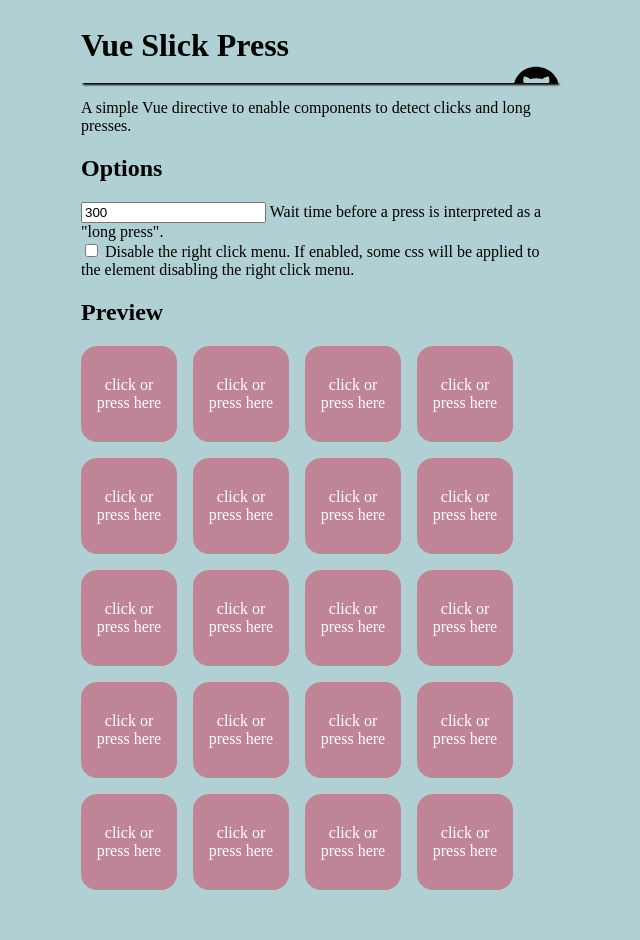
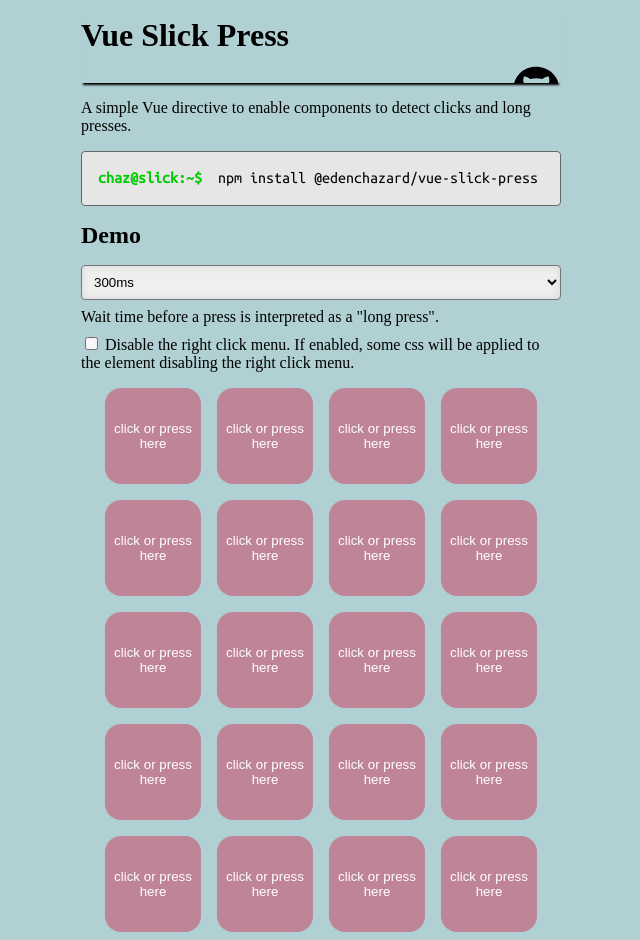
Before and after one commit to edenchazard/vue-long-press, a Vue app: page / in a window 1280 px wide. Shown: the whole page, without its empty margins (319-959 px from the left). Before the commit the page ends 898 px from the top, so only its background shows below. Built offline with nearby package versions, Linux system fonts and the light colour scheme.

Commit message:
improve demo

```diff
--- a/src/App.vue
+++ b/src/App.vue
@@ -29,38 +29,40 @@
 
     <main>
       <section>
-        <h2>Options</h2>
-        <form>
-          <div>
-            <input type="number" id="waitTime" v-model.number="waitTime" />
+        <code>npm install @edenchazard/vue-slick-press</code>
+      </section>
+
+      <section id="demo">
+        <div id="settings">
+          <h2>Demo</h2>
+          <select v-model.number="waitTime" id="waitTime">
+            <option value="300">300ms</option>
+            <option value="600">600ms</option>
+            <option value="1000">1s</option>
+            <option value="2000">2s</option>
+          </select>
           <label for="waitTime">
             Wait time before a press is interpreted as a "long press".
           </label>
-          </div>
           <div>
             <input
               type="checkbox"
               id="disableRightClick"
               v-model="disableRightClick"
             />
-            <label for="waitTime">
+            <label for="disableRightClick">
               Disable the right click menu. If enabled, some css will be applied
               to the element disabling the right click menu.
             </label>
           </div>
-        </form>
-      </section>
-      <section>
-        <h2>Preview</h2>
+        </div>
+
         <div id="grid">
-          <div
-            class="item-wrapper"
+          <button
             v-for="item in items"
-            :class="{ selected: item.selected }"
-          >
-            <div
+            :aria-pressed="item.selected"
             class="item"
-              :class="{ clicked: item.clicked }"
+            :class="{ clicked: item.clicked, selected: item.selected }"
             v-slickPress="{
               onClick: () => (item.clicked = true),
               onLongPress: () => (item.selected = !item.selected),
@@ -70,8 +72,7 @@
             @animationend="item.clicked = false"
           >
             click or press here
-            </div>
-          </div>
+          </button>
         </div>
       </section>
     </main>
@@ -96,17 +97,69 @@ onMounted(() => {});
 </script>
 
 <style scoped>
+*:focus-visible {
+  outline: 5px solid rgba(100, 148, 237, 0.521);
+}
+input,
+select {
+  padding: 0.5rem;
+  box-shadow: inset 0px 0px 10px 0px #00000017;
+  border-radius: 0.25rem;
+}
+
+h1,
+h2 {
+  margin: 0.5rem 0;
+}
+h1 {
+  line-height: 1.4rem;
+}
+
+header {
+  padding: 0.5rem 0 0 0;
+}
+
+section {
+  margin-top: 0.5rem;
+}
+code,
+code::before {
+  font-family: 'Ubuntu Mono', monospace;
+}
+
+code {
+  background: hsl(0, 0%, 90%);
+  border: 1px solid hsl(0, 0%, 40%);
+  border-radius: 0.25rem;
+  padding: 1rem;
+  width: 100%;
+  box-sizing: border-box;
+  display: block;
+  cursor: pointer;
+  word-break: break-all;
+  line-height: 1.3em;
+}
+
+code:hover {
+  background: hsl(0, 0%, 90%) linear-gradient(to right, hsl(0, 0%, 90%), #fff)
+    no-repeat;
+  background-size: 25%;
+  animation: shine 3s infinite linear;
+}
+
+code::before {
+  content: 'chaz@slick:~$';
+  color: hsl(120, 100%, 40%);
+  font-weight: 900;
+  margin-right: 1rem;
+  user-select: none;
+}
+
 #container {
   max-width: 30rem;
   margin: 0 auto;
 }
 
-h1 {
-  line-height: 1rem;
-}
-header {
-  padding: 0.5rem 0 0 0;
-}
 #menu {
   min-height: 4.2rem;
   box-shadow: 0 4px 2px -2px #000;
@@ -146,13 +199,27 @@ header {
 #github:hover .label {
   transform: translateY(0%);
 }
+
+#demo {
+  display: flex;
+  flex-direction: column;
+  gap: 1rem;
+}
+
+#settings {
+  display: flex;
+  flex-direction: column;
+  gap: 0.5rem;
+}
+
 #grid {
   display: grid;
   grid-template-columns: repeat(auto-fill, 6rem);
   gap: 1rem;
+  justify-content: center;
 }
 
-#grid .item-wrapper {
+#grid .item {
   background: #c08497;
   cursor: pointer;
   height: 6rem;
@@ -163,29 +230,24 @@ header {
   border-radius: 1rem;
   position: relative;
   box-sizing: border-box;
-  transition: border 500ms;
+  border: 0px solid transparent;
+  transition:
+    border 200ms linear,
+    transform 200ms linear;
+  padding: 0.5rem;
+  flex: 1;
+  align-items: center;
 }
 
-#grid .item-wrapper.selected {
+#grid .item.selected {
+  transform: scale(0.8);
   border: 5px solid #00e1ffa4;
 }
-#grid .item-wrapper.selected .item {
-  transform: scale(0.8);
-}
 
-#grid .item {
-  padding: 0.5rem;
-  flex: 1;
-  display: flex;
-  align-items: center;
-  border: 0px none;
-  transition:
-    border 0.5s linear,
-    transform 0.2s linear;
-}
 #grid .item.clicked {
   animation: nice-gradient 500ms linear forwards;
-  background: radial-gradient(#c08497 30%, #f7e3af80 60%, #c08497 70%) no-repeat;
+  background: #c08497 radial-gradient(#c08497 30%, #f7e3af80 60%, #c08497 70%)
+    no-repeat;
   background-size: 1% 1%;
   background-position: center;
 }
@@ -194,7 +256,7 @@ header {
   0% {
     background-size: 10% 10%;
   }
-  40% {
+  50% {
     background-size: 100% 100%;
   }
   100% {
@@ -213,9 +275,23 @@ header {
     transform: rotate(0deg);
   }
 }
+
+@keyframes shine {
+  0% {
+    background-position: -100%;
+  }
+  50% {
+    background-position: 100%;
+  }
+  100% {
+    background-position: 200%;
+  }
+}
 </style>
 
 <style>
+@import url('https://fonts.googleapis.com/css2?family=Ubuntu+Mono&display=swap');
+
 body {
   min-height: 100%;
   background: #b0d0d3;
```
Lines whose indentation alone changed are shown as unchanged.
